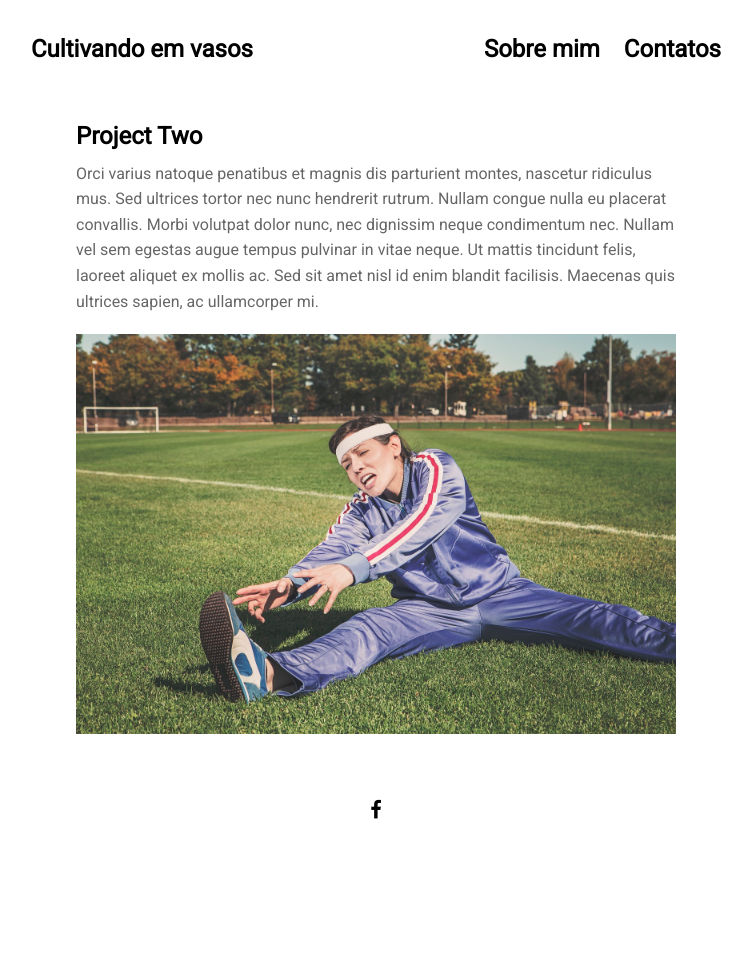
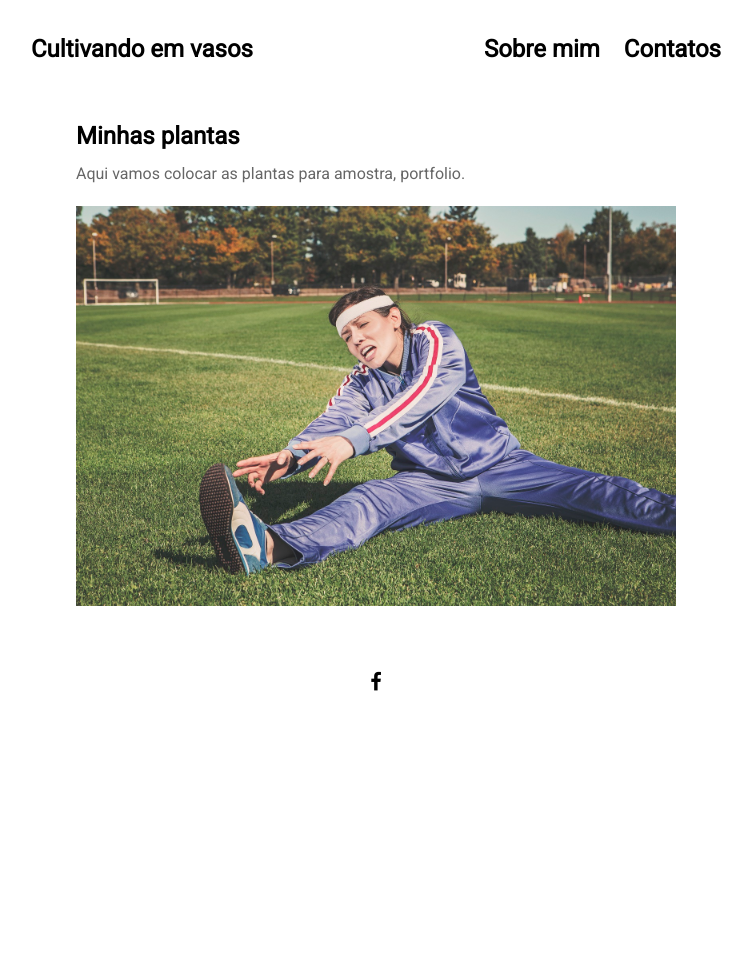
Before and after one commit to cultivandoemvasos/cultivandoemvasos.github.io, a Jekyll site: the page built from projects/proj-2.md, in a window 1280 px wide. Shown: the whole page, without its empty margins (264-1016 px from the left). Built offline with Jekyll 4.4.1, drawn with Linux system fonts in a browser that asks for light colours; nearby versions of some CDN libraries; after the commit the page ends 900 px from its top, so only the background shows below that.

Commit message:
Adiciona tópico de Minhas Plantas

```diff
--- a/_data/settings.yml
+++ b/_data/settings.yml
@@ -54,7 +54,7 @@ contact: >
 
 projects:
 - {name: 'Mudas de Babosa', folder: 'proj-1', file: 'projects/proj-1.html'}
-- {name: 'Project Two', folder: 'proj-2', file: 'projects/proj-2.html'}
+- {name: 'Minhas Plantas', folder: 'proj-2', file: 'projects/proj-2.html'}
 # - {name: 'Project Three', folder: 'proj-3', file: 'projects/proj-3.html'}
 # - {name: 'Project Four', folder: 'proj-4', file: 'projects/proj-4.html'}
 # - {name: 'Project Five', folder: 'proj-5', file: 'projects/proj-5.html'}
--- a/projects/proj-2.md
+++ b/projects/proj-2.md
@@ -1,8 +1,8 @@
 ---
 layout: post
-title: 'Project Two'
+title: 'Minhas plantas'
 ---
 
-Orci varius natoque penatibus et magnis dis parturient montes, nascetur ridiculus mus. Sed ultrices tortor nec nunc hendrerit rutrum. Nullam congue nulla eu placerat convallis. Morbi volutpat dolor nunc, nec dignissim neque condimentum nec. Nullam vel sem egestas augue tempus pulvinar in vitae neque. Ut mattis tincidunt felis, laoreet aliquet ex mollis ac. Sed sit amet nisl id enim blandit facilisis. Maecenas quis ultrices sapien, ac ullamcorper mi.
+Aqui vamos colocar as plantas para amostra, portfolio.
 
 {% include image.html url="http://www.gratisography.com" image="projects/proj-2/stretch.jpg" %}
```
